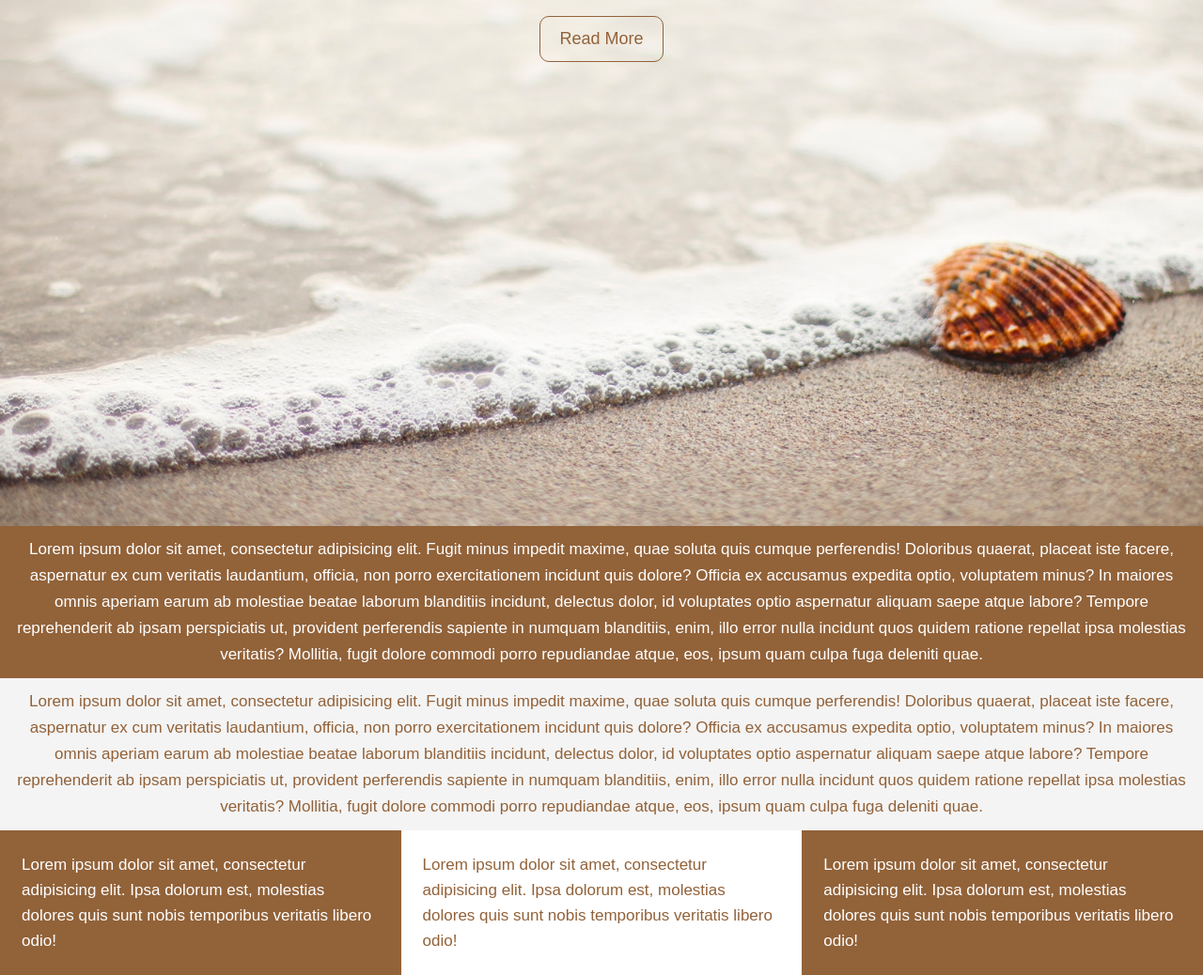
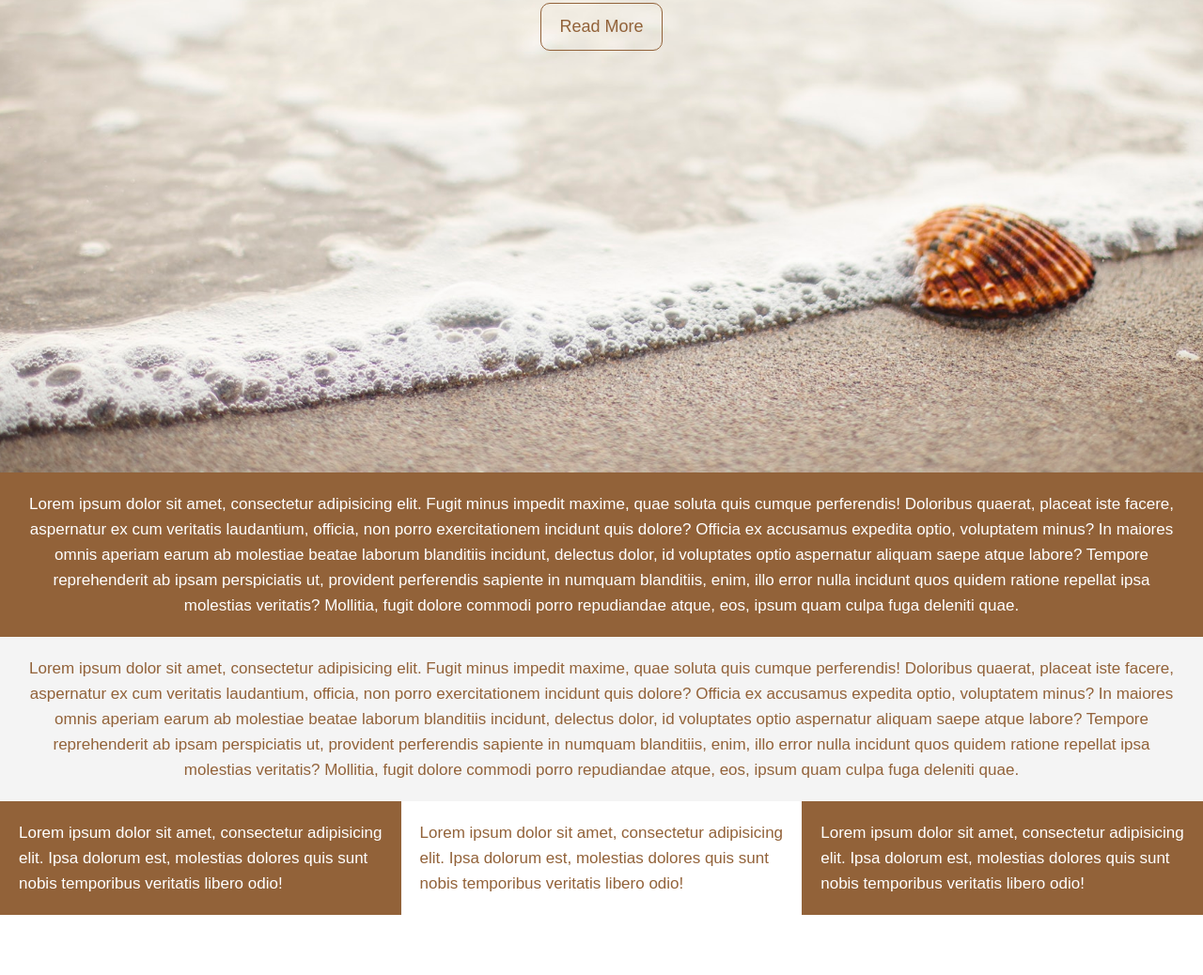
Before and after one commit to Ivany17/2september, a plain HTML site: page practic/practic.html in a window 1280 px wide. Shown: the part 440-1478 px from the top of the page at 94% size. After the commit the page ends 1414 px from the top, so only its background shows below. Drawn offline with Linux system fonts and the light colour scheme.

Commit message:
Beauty changes

```diff
--- a/practic/practic.css
+++ b/practic/practic.css
@@ -5,7 +5,7 @@
 
 .container {
     font-family: Arial, Helvetica, sans-serif;
-    height: 1000px;
+    height: 943px;
     background-image: url(./../practic/img/beachshowcase.jpg);
     text-align: center;
     background-repeat: no-repeat;
@@ -16,8 +16,8 @@
 .main-text {
     color: #926239;
     font-size: 50px;
-    line-height: 40px;
-    padding-top: 43vh;
+    line-height: 35px;
+    padding-top: 42vh;
     text-transform: capitalize;
 
     overflow: hidden;
@@ -39,9 +39,9 @@
     margin: 0 auto;
     color: #926239;
     border: #926239 1px solid;
-    padding: 13px 20px;
+    padding: 14px 19px;
     border-radius: 10px;
-    margin-top: 20px;
+    margin-top: 19px;
     cursor: pointer;
 }
 
@@ -57,8 +57,8 @@
     color: white;
     font-size: 17px;
     text-align: center;
-    padding: 11px;
-    line-height: 28px;
+    padding: 20px;
+    line-height: 27px;
 }
 
 .s-container {
@@ -67,32 +67,36 @@
     color: #926239;
     font-size: 17px;
     text-align: center;
-    padding: 11px;
-    line-height: 28px;
+    padding: 20px;
+    line-height: 27px;
 }
 
 .section {
     font-family: Arial, Helvetica, sans-serif;
-    display: -webkit-box;
+    display: inline-block;
     width: 100%;
 }
 
 .box-brown {
+    display: inline-block;
     box-sizing: border-box;
     width: 33.33%;
     background-color: #926239;
     color: white;
     font-size: 17px;
+    vertical-align: top;
     line-height: 27px;
-    padding: 23px;
+    padding: 20px;
 }
 
 .box-white {
+    display: inline-block;
     box-sizing: border-box;
     width: 33.33%;
     background-color: white;
     color: #926239;
     font-size: 17px;
+    vertical-align: top;
     line-height: 27px;
-    padding: 23px;
+    padding: 20px;
 }
--- a/practic/practic.html
+++ b/practic/practic.html
@@ -10,7 +10,7 @@
 <body>
     <div class="container">
         <h1 class="main-text">Welcome to the beach</h1>
-        <p class="side-text">Lorem ipsum dolor sit amet consectetur adipisicing elit. Sed reprehenderit fugit, beatae autem iure nemo?</p>
+        <p class="side-text">Lorem ipsum dolor sit amet, consectetur adipisicing elit. Modi officiis ipsum officia numquam expedita ullam.</p>
         <a class="btn">Read More</a>
     </div>
 
@@ -20,12 +20,8 @@
 
     <div class="section">
         <div class="box-brown">
-            Lorem ipsum dolor sit amet, consectetur adipisicing elit. Ipsa dolorum est, molestias dolores quis sunt nobis temporibus veritatis libero odio!
-        </div>
-        <div class="box-white">
-            Lorem ipsum dolor sit amet, consectetur adipisicing elit. Ipsa dolorum est, molestias dolores quis sunt nobis temporibus veritatis libero odio!
-        </div>
-        <div class="box-brown">
+            Lorem ipsum dolor sit amet, consectetur adipisicing elit. Ipsa dolorum est, molestias dolores quis sunt nobis temporibus veritatis libero odio!</div><div class="box-white">
+            Lorem ipsum dolor sit amet, consectetur adipisicing elit. Ipsa dolorum est, molestias dolores quis sunt nobis temporibus veritatis libero odio!</div><div class="box-brown">
             Lorem ipsum dolor sit amet, consectetur adipisicing elit. Ipsa dolorum est, molestias dolores quis sunt nobis temporibus veritatis libero odio!
         </div>
     </div>
```
